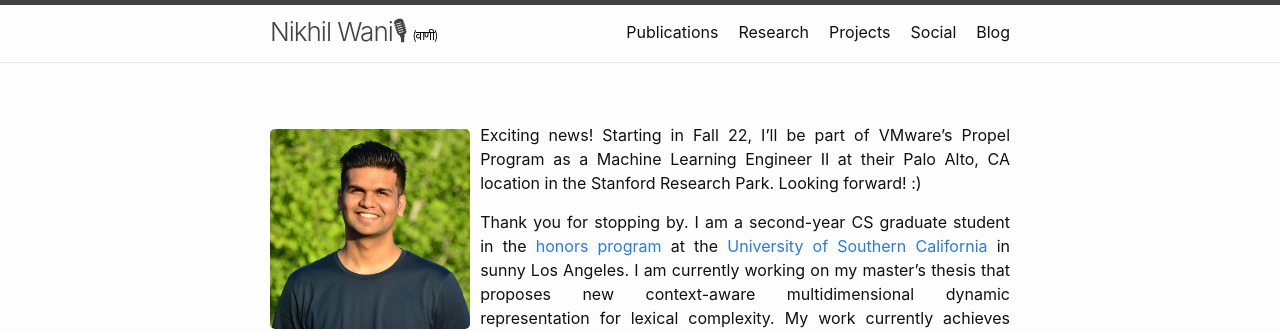
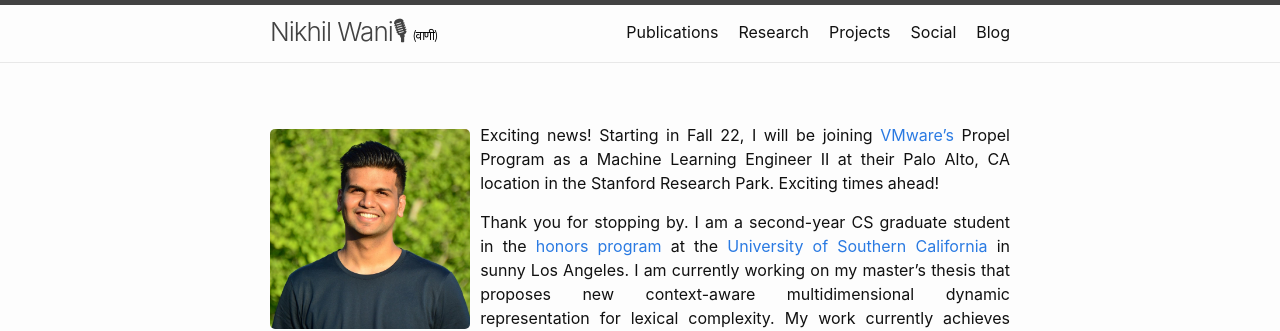
Before and after one commit to nikhilwani/nikhilwani.github.io, a Jekyll site: the page built from index.md, in a window 1280 px wide. Shown: the top 331 px of the page. Built offline with Jekyll 4.4.1, drawn with Linux system fonts in a browser that asks for light colours; comment, search, counter and statistics services are not loaded.

Commit message:
Update index.md

```diff
--- a/index.md
+++ b/index.md
@@ -69,7 +69,7 @@ Update: I'm on the job market! I'm happy to explore areas other than my expertis
 I'll be starting as a Member of Technical Staff III (Machine Learning Engineer)
 -->
 
-Exciting news! Starting in Fall 22, I'll be part of VMware's Propel Program as a Machine Learning Engineer II at their Palo Alto, CA location in the Stanford Research Park. Looking forward! :)
+Exciting news! Starting in Fall 22, I will be joining [VMware's](https://www.vmware.com/) Propel Program as a Machine Learning Engineer II at their Palo Alto, CA location in the Stanford Research Park. Exciting times ahead!
 
 Thank you for stopping by. I am a second-year CS graduate student in the [honors program](https://www.cs.usc.edu/academic-programs/masters/cs_ms_honors/) at the [University of Southern California](https://www.usc.edu/) in sunny Los Angeles. I am currently working on my master's thesis that proposes new context-aware multidimensional dynamic representation for lexical complexity. My work currently achieves state-of-the-art on three NLP-ML shared tasks: 1. Complex phrase detection, 2. Complex word detection and 3. Grammatical sentence correctness detection, encapsulated for the eventual goal of Lexical Simplification.
 
```
